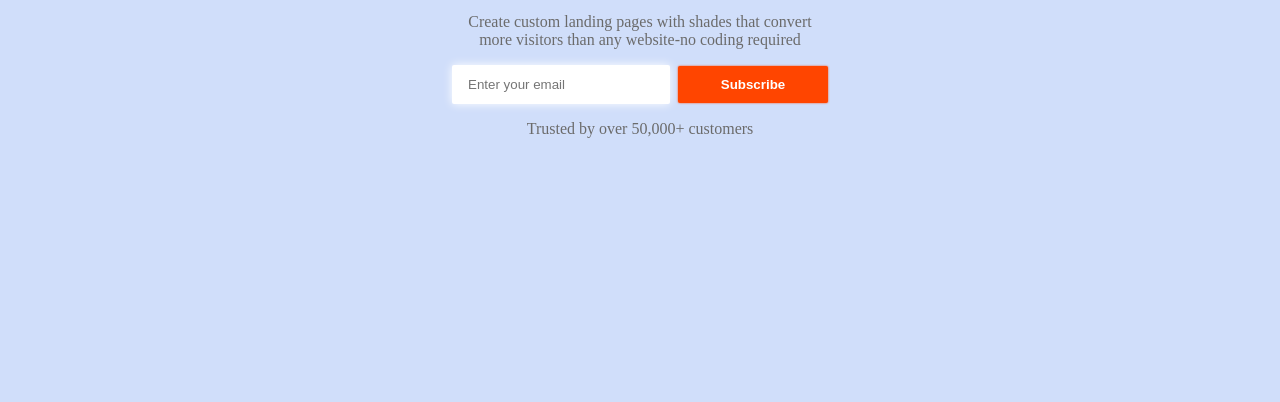
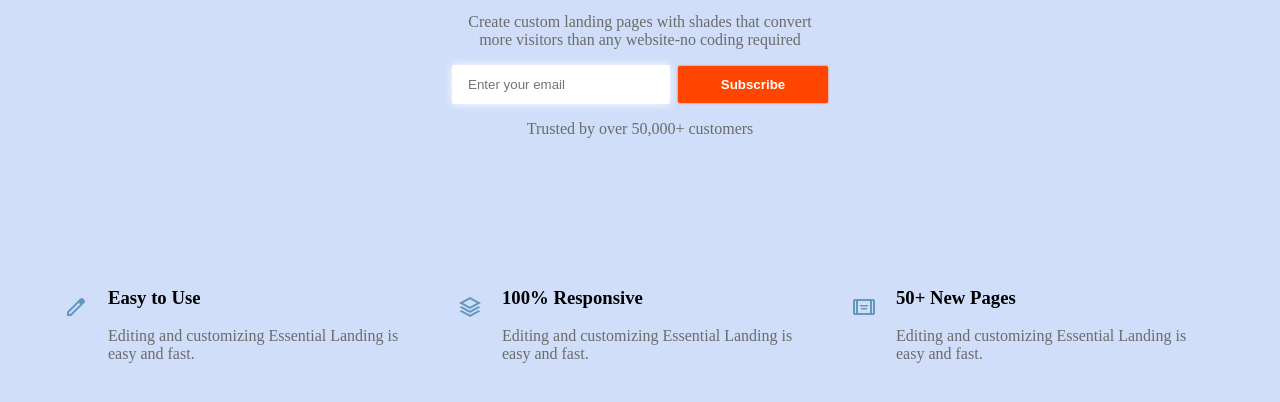
Before and after one commit to chigozie32/teamDevPractice, a plain HTML site: page index.html in a window 1280 px wide. Shown: the part 270-672 px from the top of the page. Drawn offline with Linux system fonts and the light colour scheme.

Commit message:
Jojo-footer

```diff
--- a/index.html
+++ b/index.html
@@ -1,36 +1,88 @@
 <!DOCTYPE html>
 <html lang="en">
   <head>
-    <meta charset="UTF-8">
-    <meta name="viewport" content="width=device-width, initial-scale=1.0">
+    <meta charset="UTF-8" />
+    <meta name="viewport" content="width=device-width, initial-scale=1.0" />
     <title>Team Practice</title>
-    <link rel="stylesheet" href="style.css">
+    <link rel="stylesheet" href="style.css" />
   </head>
   <body>
-
     <!-- Header section. Michelle will work here -->
-
-
 
     <!-- Hero section. Chigozie will work here -->
     <section class="hero-container">
       <h4>PRESENT YOUR SERVICE</h4>
-    <h1>Make landing page <br>fast and easily.</h1>
-    <p>Create custom landing pages with shades that convert <br>
+      <h1>Make landing page <br />fast and easily.</h1>
+      <p>
+        Create custom landing pages with shades that convert <br />
         more visitors than any website-no coding required
       </p>
       <form action="">
-        <input type="text" placeholder="Enter your email">
+        <input type="text" placeholder="Enter your email" />
         <button type="submit">Subscribe</button>
         <p>Trusted by over 50,000&plus; customers</p>
       </form>
     </section>
 
-
     <!-- Footer section. Jojo will work here -->
-
-
-
-
+    <footer>
+      <section class="footer-section">
+        <div class="footer-icon">
+          <svg
+            xmlns="http://www.w3.org/2000/svg"
+            height="24px"
+            viewBox="0 -960 960 960"
+            width="24px"
+            fill="#6497BC"
+          >
+            <path
+              d="M200-200h57l391-391-57-57-391 391v57Zm-80 80v-170l528-527q12-11 26.5-17t30.5-6q16 0 31 6t26 18l55 56q12 11 17.5 26t5.5 30q0 16-5.5 30.5T817-647L290-120H120Zm640-584-56-56 56 56Zm-141 85-28-29 57 57-29-28Z"
+            />
+          </svg>
+        </div>
+        <div>
+          <h3>Easy to Use</h3>
+          <p>Editing and customizing Essential Landing is easy and fast.</p>
+        </div>
+      </section>
+      <section class="footer-section">
+        <div class="footer-icon">
+          <svg
+            xmlns="http://www.w3.org/2000/svg"
+            height="24px"
+            viewBox="0 -960 960 960"
+            width="24px"
+            fill="#6497BC"
+          >
+            <path
+              d="M480-400 40-640l440-240 440 240-440 240Zm0 160L63-467l84-46 333 182 333-182 84 46-417 227Zm0 160L63-307l84-46 333 182 333-182 84 46L480-80Zm0-411 273-149-273-149-273 149 273 149Zm0-149Z"
+            />
+          </svg>
+        </div>
+        <div>
+          <h3>100% Responsive</h3>
+          <p>Editing and customizing Essential Landing is easy and fast.</p>
+        </div>
+      </section>
+      <section class="footer-section">
+        <div class="footer-icon">
+          <svg
+            xmlns="http://www.w3.org/2000/svg"
+            height="24px"
+            viewBox="0 -960 960 960"
+            width="24px"
+            fill="#6497BC"
+          >
+            <path
+              d="M320-500v-60h320v60H320Zm40 120v-60h240v60H360ZM120-160q-33 0-56.5-23.5T40-240v-480q0-33 23.5-56.5T120-800h720q33 0 56.5 23.5T920-720v480q0 33-23.5 56.5T840-160H120Zm40-560h-40v480h40v-480Zm80 480h480v-480H240v480Zm560-480v480h40v-480h-40Zm0 0h40-40Zm-640 0h-40 40Z"
+            />
+          </svg>
+        </div>
+        <div>
+          <h3>50+ New Pages</h3>
+          <p>Editing and customizing Essential Landing is easy and fast.</p>
+        </div>
+      </section>
+    </footer>
   </body>
 </html>
--- a/style.css
+++ b/style.css
@@ -1,5 +1,5 @@
 /* Style.css */
-body{
+body {
   background-color: rgb(208, 222, 250);
   padding: 0;
   margin: 0;
@@ -7,32 +7,30 @@ body{
 
 /* Header section. Michelle design here */
 
-
-
 /* Hero section. Chigozie design here. */
-.hero-container{
+.hero-container {
   width: auto;
   height: auto;
   text-align: center;
-    font-family:Arial, Helvetica, sans-serif serif;
+  font-family: Arial, Helvetica, sans-serif serif;
   margin: 130px;
 }
-.hero-container h4{
+.hero-container h4 {
   font-size: 0.9em;
   color: rgb(107, 107, 107);
   margin: 10px 0;
   padding: 0;
 }
-.hero-container h1{
+.hero-container h1 {
   font-size: 3em;
   margin: 0;
 }
-.hero-container p{
+.hero-container p {
   font-size: 1em;
   color: rgb(107, 107, 107);
   /* color: rgb(50, 50, 50); */
 }
-.hero-container input{
+.hero-container input {
   height: 37px;
   width: 200px;
   border: none;
@@ -40,7 +38,7 @@ body{
   padding-left: 16px;
   border-radius: 2px;
 }
-.hero-container button{
+.hero-container button {
   height: 37px;
   width: 150px;
   border: none;
@@ -53,15 +51,26 @@ body{
   margin-left: 4px;
 }
 
+/* Footer section. Jojo design here */
+footer {
+  display: flex;
+  gap: 30px;
+  width: 90%;
+  margin: auto;
+  padding: auto;
+}
+.footer-section p {
+  color: rgb(107, 107, 107);
+}
 
-/* Footer section. Jojo design here */
-
-
-
-
+.footer-section {
+  display: flex;
+  gap: 20px;
+}
+.footer-icon {
+  margin-top: 27px;
+}
 
 @media (max-width: 780px) {
   /* Solomon you work on the responsiveness here */
-
-
 }
```
Lines whose indentation alone changed are shown as unchanged.
